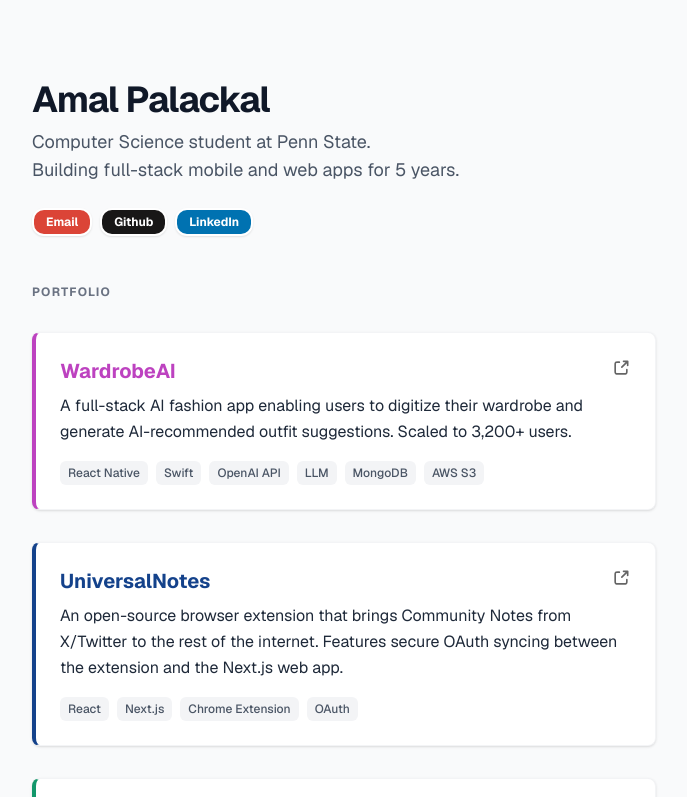
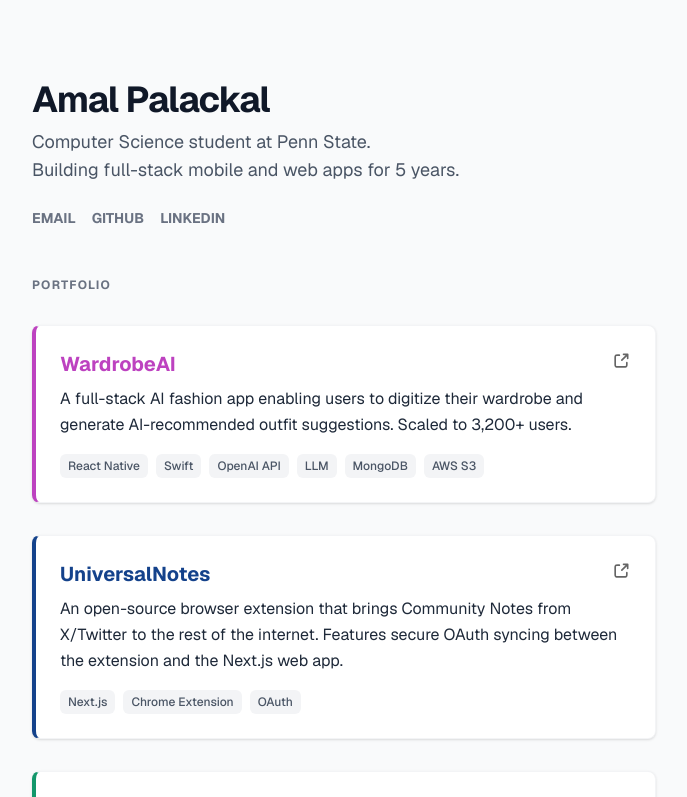
Before and after one commit to amalsony/Portfolio, a Next.js app: page / in a window 1280 px wide. Shown: the top 797 px of the page, without its empty margins (296-983 px from the left). Built offline with nearby package versions, Linux system fonts and the light colour scheme.

Commit message:
reverted social buttons to simple styling

```diff
--- a/app/page.tsx
+++ b/app/page.tsx
@@ -2,6 +2,7 @@ import Image from "next/image";
 
 // Sections
 import Header from "@/sections/Header";
+import Languages from "@/sections/Languages";
 
 export default function Home() {
   const projects = [
@@ -20,7 +21,7 @@ export default function Home() {
       title: "UniversalNotes",
       description:
         "An open-source browser extension that brings Community Notes from X/Twitter to the rest of the internet. Features secure OAuth syncing between the extension and the Next.js web app.",
-      tech: ["React", "Next.js", "Chrome Extension", "OAuth"],
+      tech: ["Next.js", "Chrome Extension", "OAuth"],
       link: "https://www.universalnotes.org",
       color: "#14428bff",
       theme: "dark",
@@ -37,11 +38,23 @@ export default function Home() {
     },
   ];
 
+  const languages = [
+    "Java",
+    "Python",
+    "C",
+    "JavaScript",
+    "TypeScript",
+    "Swift",
+  ];
+
   return (
     <div className="min-h-screen bg-gray-50 text-gray-900 font-sans selection:bg-gray-200">
       <main className="max-w-2xl mx-auto py-20 px-6">
         {/* Header Section */}
         <Header />
+
+        {/* Languages Section */}
+        {/* <Languages languages={languages} /> */}
 
         {/* Projects Section */}
         <section>
--- a/sections/Header.tsx
+++ b/sections/Header.tsx
@@ -7,27 +7,30 @@ export default function Header() {
         Building full-stack mobile and web apps for 5 years.
       </p>
 
-      <div className="flex flex-wrap gap-2 text-xs font-bold text-white">
+      <div className="flex gap-4 text-sm font-medium text-gray-500">
         {/* Socials */}
+
         <a
           href="mailto:amalsony5@gmail.com"
-          className="px-3 py-1 rounded-xl bg-[#DB4437] border-2 border-white shadow-[0_1px_2px_rgba(0,0,0,0.1)] hover:shadow-[0_4px_6px_rgba(0,0,0,0.1)] hover:-translate-y-0.5 transition-all"
+          className="hover:text-black transition-colors border-b border-transparent hover:border-black uppercase font-bold"
         >
           Email
         </a>
+
         <a
           href="https://github.com/amalsony"
           target="_blank"
           rel="noopener noreferrer"
-          className="px-3 py-1 rounded-xl bg-[#181717] border-2 border-white shadow-[0_1px_2px_rgba(0,0,0,0.1)] hover:shadow-[0_4px_6px_rgba(0,0,0,0.1)] hover:-translate-y-0.5 transition-all"
+          className="hover:text-black transition-colors border-b border-transparent hover:border-black uppercase font-bold"
         >
           Github
         </a>
+
         <a
           href="https://linkedin.com/in/amalsony"
           target="_blank"
           rel="noopener noreferrer"
-          className="px-3 py-1 rounded-xl bg-[#0072b1] border-2 border-white shadow-[0_1px_2px_rgba(0,0,0,0.1)] hover:shadow-[0_4px_6px_rgba(0,0,0,0.1)] hover:-translate-y-0.5 transition-all"
+          className="hover:text-black transition-colors border-b border-transparent hover:border-black uppercase font-bold"
         >
           LinkedIn
         </a>
--- /dev/null
+++ b/sections/Languages.tsx
@@ -0,0 +1,20 @@
+export default function Languages({ languages }: { languages: string[] }) {
+  return (
+    <section className="mb-8">
+      <h2 className="text-xs font-bold text-gray-500 uppercase tracking-widest mb-4">
+        Main Languages
+      </h2>
+
+      <div className="flex flex-wrap gap-2">
+        {languages.map((lang) => (
+          <span
+            key={lang}
+            className="px-3 py-1 text-xs font-medium bg-white text-gray-600 rounded-lg border border-gray-200 shadow-[0_1px_2px_rgba(0,0,0,0.05)]"
+          >
+            {lang}
+          </span>
+        ))}
+      </div>
+    </section>
+  );
+}
```
